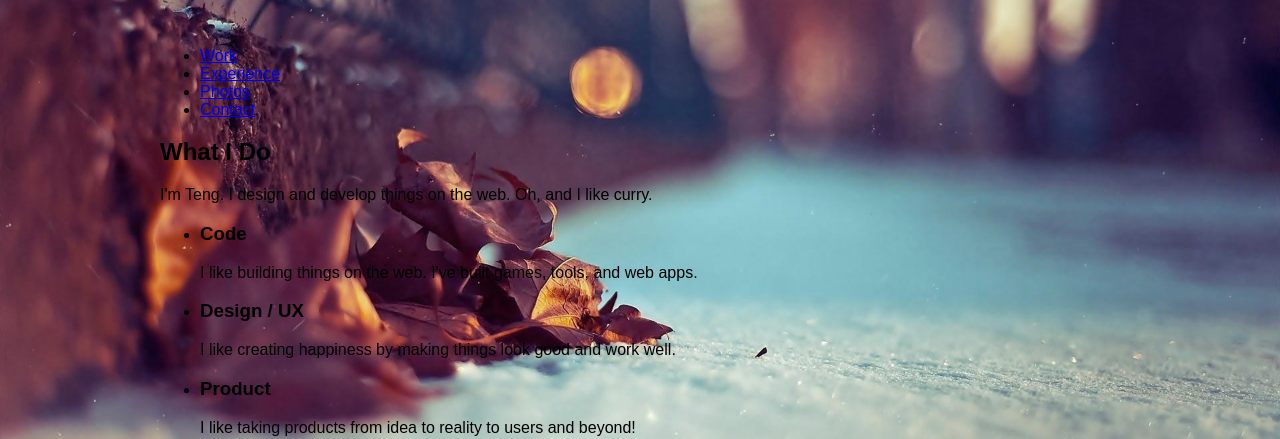
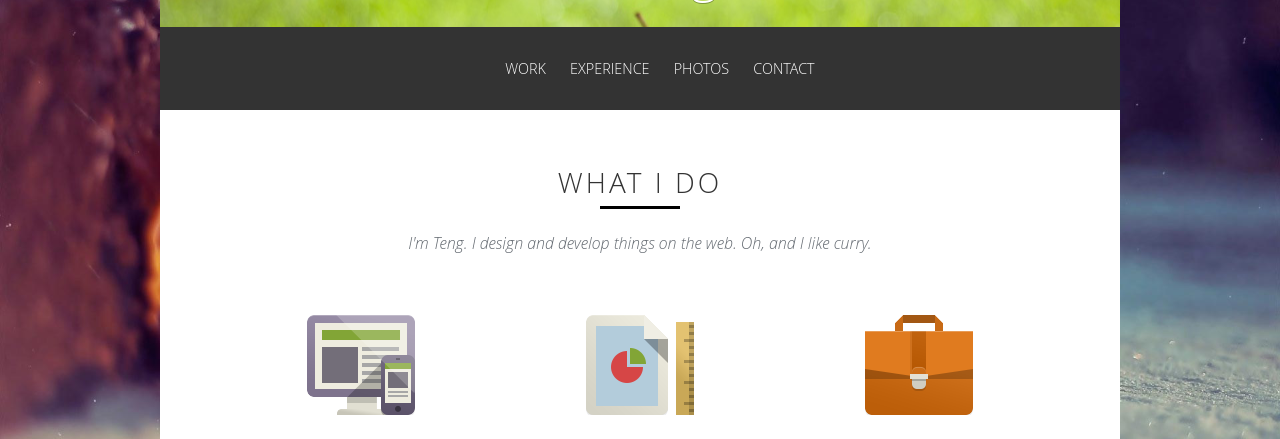
Before and after one commit to baoniu/sike-css0to1-profile, a website: page index.html in a window 1280 px wide. Shown: the part 313-752 px from the top of the page. Drawn offline with Linux system fonts and the light colour scheme; a web font is replaced by a local one.

Commit message:
update main.css to lesson 2

```diff
--- a/css/main.css
+++ b/css/main.css
@@ -1,8 +1,15 @@
 body {
+    font-family: 'Open Sans','helvetica',arial,sans-serif;
+    font-weight:300;
+    color:#62686f;
 	background-image:url(../img/bg5.jpg);
 	background-attachment:fixed;
 	background-size:cover;
 	background-position:center;
+}
+h1,h2,h3,h4,h5,h6{
+    color:#333333;
+    font-weight:300;
 }
 .container{
 	width:960px;
@@ -10,8 +17,7 @@ body {
 }
 .container .main-header{
     padding: 1px;
-    margin-top:120px;
-    margin-bottom:50px;
+    margin-top:150px;
     background-image:url(../img/banner.jpg);
 }
 .container .main-header .main-header__avatar{
@@ -32,3 +38,76 @@ body {
     font-size:50px;
     font-family:'Open Sans','helvetica',arial,sans-serif;
 }
+.main-nav{
+    background-color:#333333;
+    text-align:center;
+    padding: 1px;
+}
+.main-nav ul li{
+    list-style:none;
+    margin:15px 10px;
+    display: inline-block;
+}
+.main-nav ul li a{
+    color:#ffffff;
+    font-size: 0.9rem;
+    font-weight:300;
+    text-transform:uppercase;
+    text-decoration:none;
+}
+.main-nav ul li a:hover{
+    text-decoration:underline;
+}
+.info-section{
+    padding:30px 60px;
+    background-color:#ffffff;
+}
+.info-section header{
+    text-align:center;
+}
+.info-section header h2{
+    font-size:28px;
+    text-transform: uppercase;
+    letter-spacing: 3px;
+}
+.whatido header h2:after{
+    content: '';
+    width:80px;
+    margin: 5px auto;
+    display: block;
+    border-bottom: 3px solid black;
+}
+.info-section .info-section__description{
+    font-style: italic;
+    margin-bottom:60px;
+}
+.info-section .whatido__skill-list{
+    padding: 1px;
+    overflow:hidden;
+}
+.info-section .whatido__skill-list li{
+    list-style: none;
+    float:left;
+    text-align:center;
+}
+.info-section .whatido__skill-list li h3{
+    margin-top:120px;
+}
+.info-section .whatido__skill-list .whatido__skill--code{
+    background-image: url(../img/skill-code.png);
+    background-repeat: no-repeat;
+    background-position: center top;
+    width:33.333%;
+}
+.info-section .whatido__skill-list .whatido__skill--design{
+    background-image: url(../img/skill-design.png);
+    background-repeat: no-repeat;
+    background-position: center top;
+    width:33.333%;
+}
+.info-section .whatido__skill-list .whatido__skill--product{
+    background-image: url(../img/skill-product.png);
+    background-repeat: no-repeat;
+    background-position: center top;
+    width:33.333%;
+}
```
Also changed, not shown: demo.html (+21 -17 lines).
